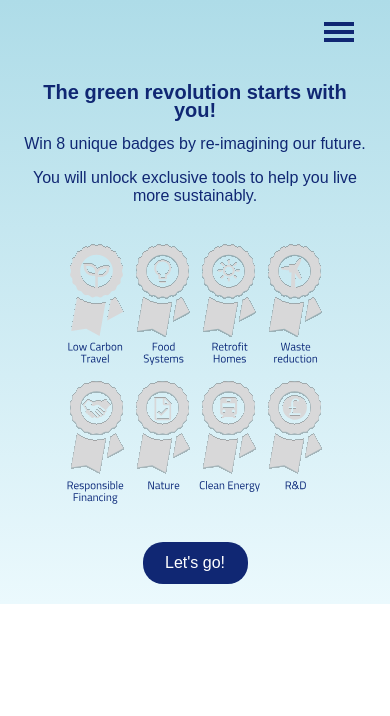
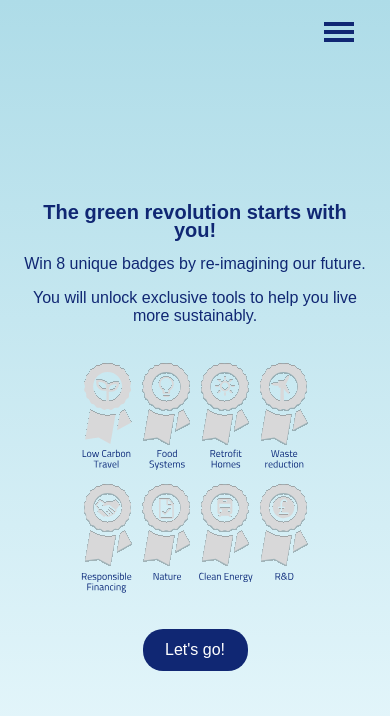
Before and after one commit to DanielaGordas/ppl-plan, a React (Create React App) app in the folder client/: page /intro in a window 390 px wide. Shown: the top 716 px of the page. Built offline with nearby package versions, Linux system fonts and the light colour scheme; a web font is replaced by a local one.

Commit message:
added media queries for height

```diff
--- a/client/src/styles/pages/intro.module.scss
+++ b/client/src/styles/pages/intro.module.scss
@@ -9,6 +9,12 @@
   background: linear-gradient(rgba(174, 220, 232, 1), rgba(235, 249, 253, 1));
   height: 100%;
   color: $dark-blue;
+}
+
+@media (min-height: 600px) {
+  .Container {
+    height: 100vh;
+  }
 }
 
 .Content {
--- a/client/src/styles/pages/lowcarbon.module.scss
+++ b/client/src/styles/pages/lowcarbon.module.scss
@@ -15,6 +15,12 @@
   background-position: center;
   width: 100%;
   height: 100%;
+}
+
+@media (min-height: 600px) {
+  .Background {
+    height: 100vh;
+  }
 }
 
 .BoxWrapper {
--- a/client/src/styles/pages/outro.module.scss
+++ b/client/src/styles/pages/outro.module.scss
@@ -7,7 +7,7 @@
   justify-content: center;
   text-align: center;
   background: linear-gradient(rgba(174, 220, 232, 1), rgba(235, 249, 253, 1));
-  height: 100%;
+  height: 100vh;
 }
 
 .Content {
--- a/client/src/styles/pages/user.module.scss
+++ b/client/src/styles/pages/user.module.scss
@@ -9,6 +9,12 @@
   background: linear-gradient(rgba(174, 220, 232, 1), rgba(235, 249, 253, 1));
   height: 100%;
   width: 100%;
+}
+
+@media (min-height: 570px) {
+  .UserPage {
+    height: 100vh;
+  }
 }
 
 .UserPageContent {
```
